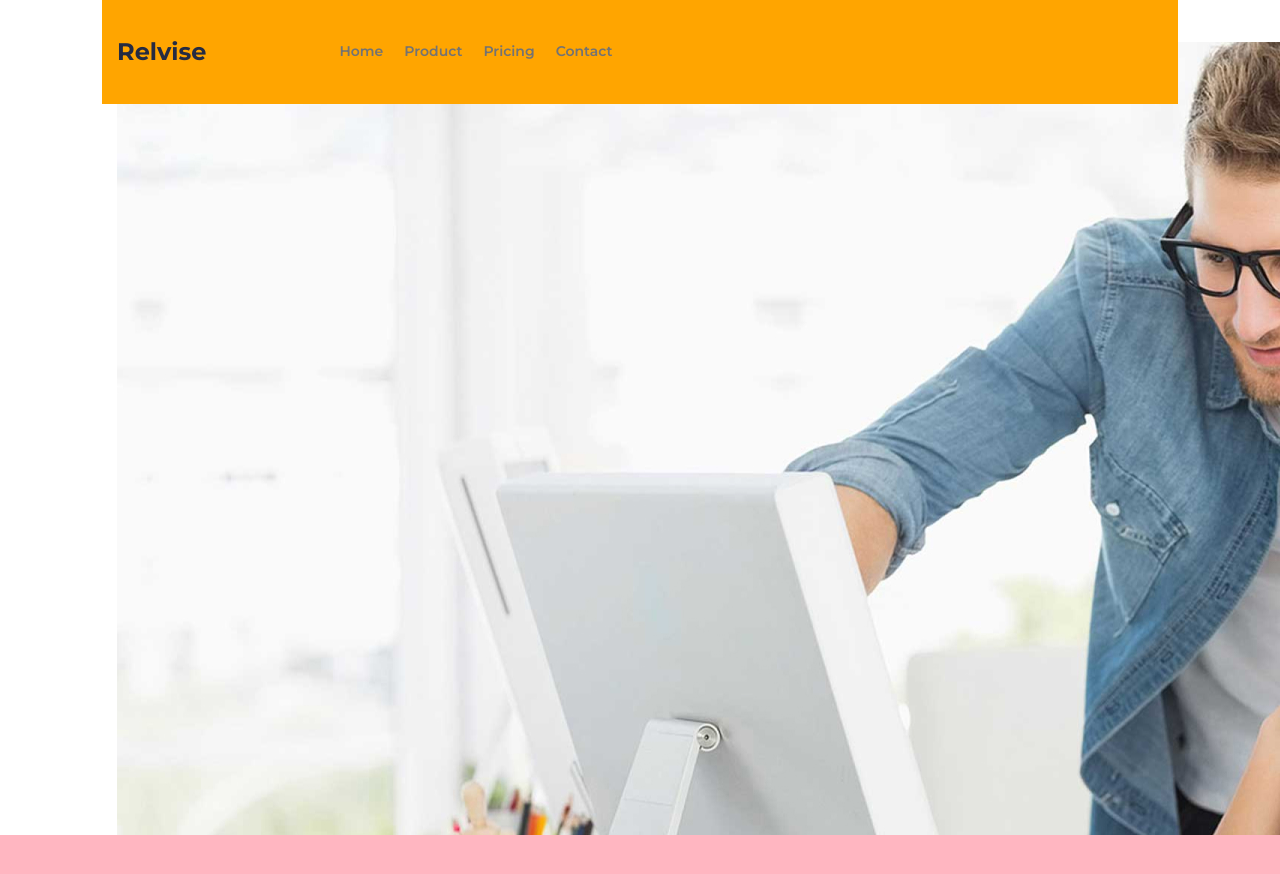
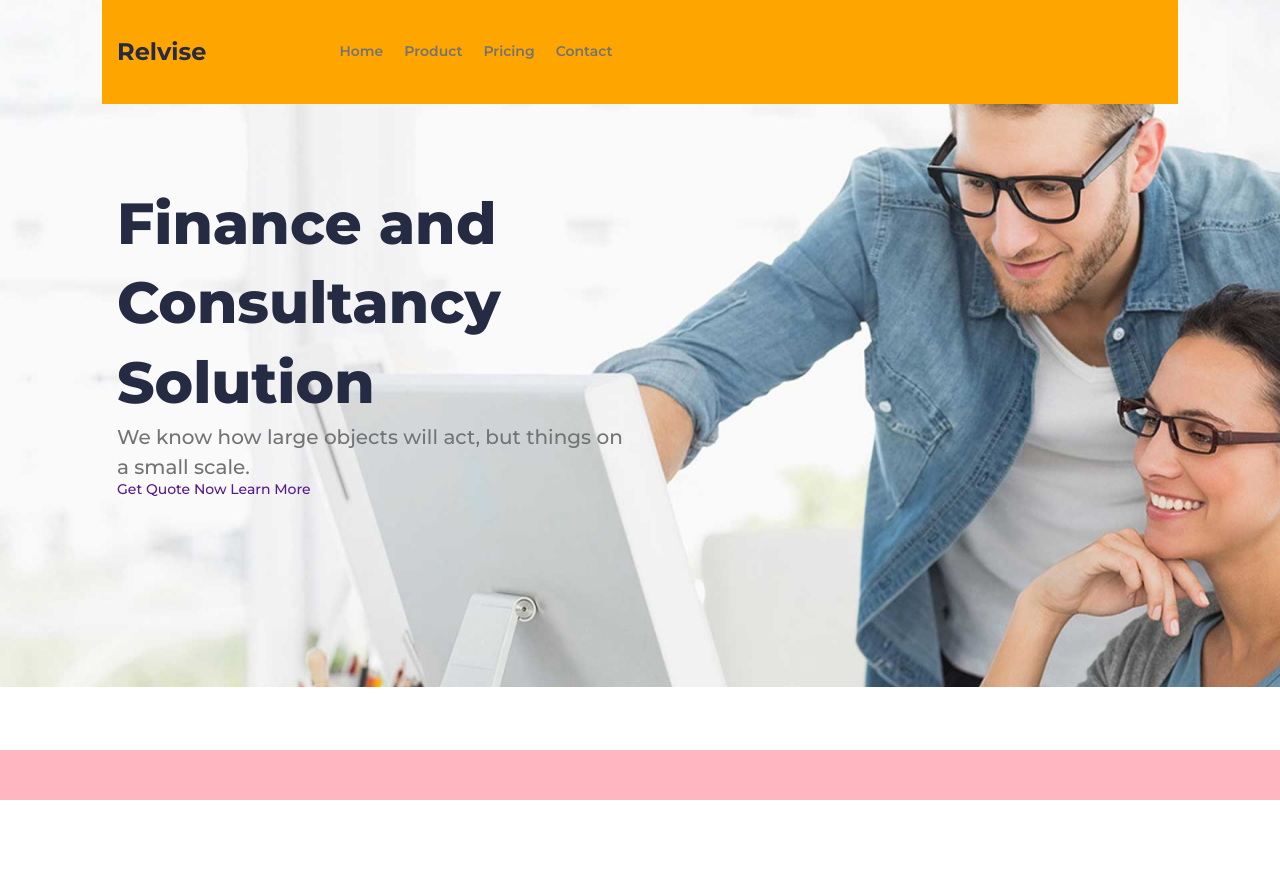
Before and after one commit to confesssa/Relvise, a plain HTML site: page index.html in a window 1280 px wide. After the commit the page ends 800 px from the top, so only its background shows below. Drawn offline with Linux system fonts and the light colour scheme.

Commit message:
feat: add styles for background-image in main-block

```diff
--- a/index.html
+++ b/index.html
@@ -54,9 +54,9 @@
               </a>
             </div>
           </div>
-          <div class="main-block__image _ibg">
-            <img src="./assets/main_block/cover.jpg" alt="cover">
-          </div>
+        </div>
+        <div class="main-block__image _ibg">
+          <img src="./assets/main_block/cover.jpg" alt="cover">
         </div>
       </div>
 
--- a/style.css
+++ b/style.css
@@ -35,11 +35,11 @@ body {
   box-sizing: content-box;
 }
 
-_ibg {
+._ibg {
   position: relative;
 }
 
-_ibg img {
+._ibg img {
   position: absolute;
   width: 100%;
   height: 100%;
@@ -159,14 +159,29 @@ li {
 .page__main-block {
 }
 .main-block {
+  position: relative;
 }
+
 .main-block__container {
 }
+
 .main-block__body {
+  padding: 184px 0 191px 0;
+  position: relative;
+  z-index: 2;
+  max-width: 509px;
 }
+
 .main-block__title {
+  font-size: 5.8rem;
+  font-weight: 800;
+  line-height: calc(80 / 58 * 100%);
 }
+
 .main-block__text {
+  color: #737373;
+  font-size: 2rem;
+  line-height: 150%;
 }
 .main-block__buttons {
 }
@@ -177,7 +192,11 @@ li {
 .main-block__button_border {
 }
 .main-block__image {
-
+  position: absolute;
+  width: 100%;
+  height: 100%;
+  top: 0;
+  left: 0;
 }
 
 /* FOOTER */
```
